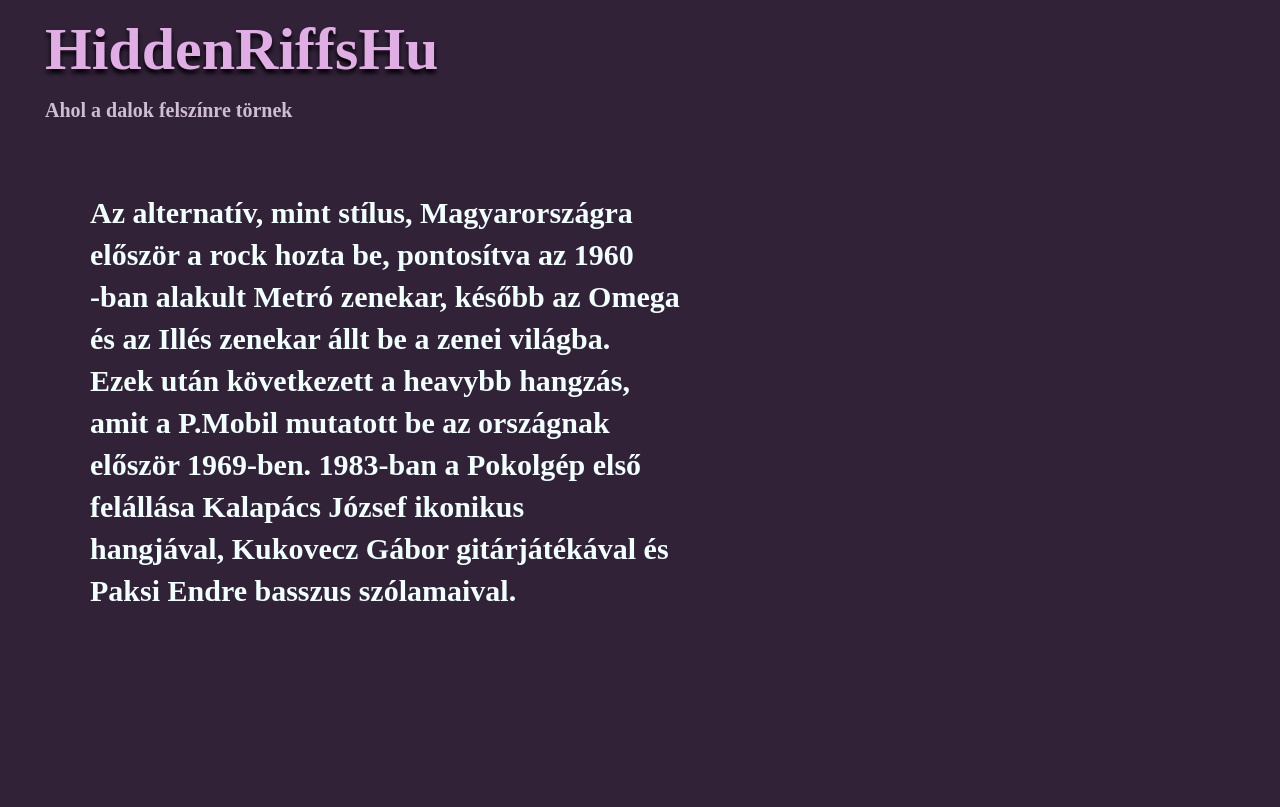
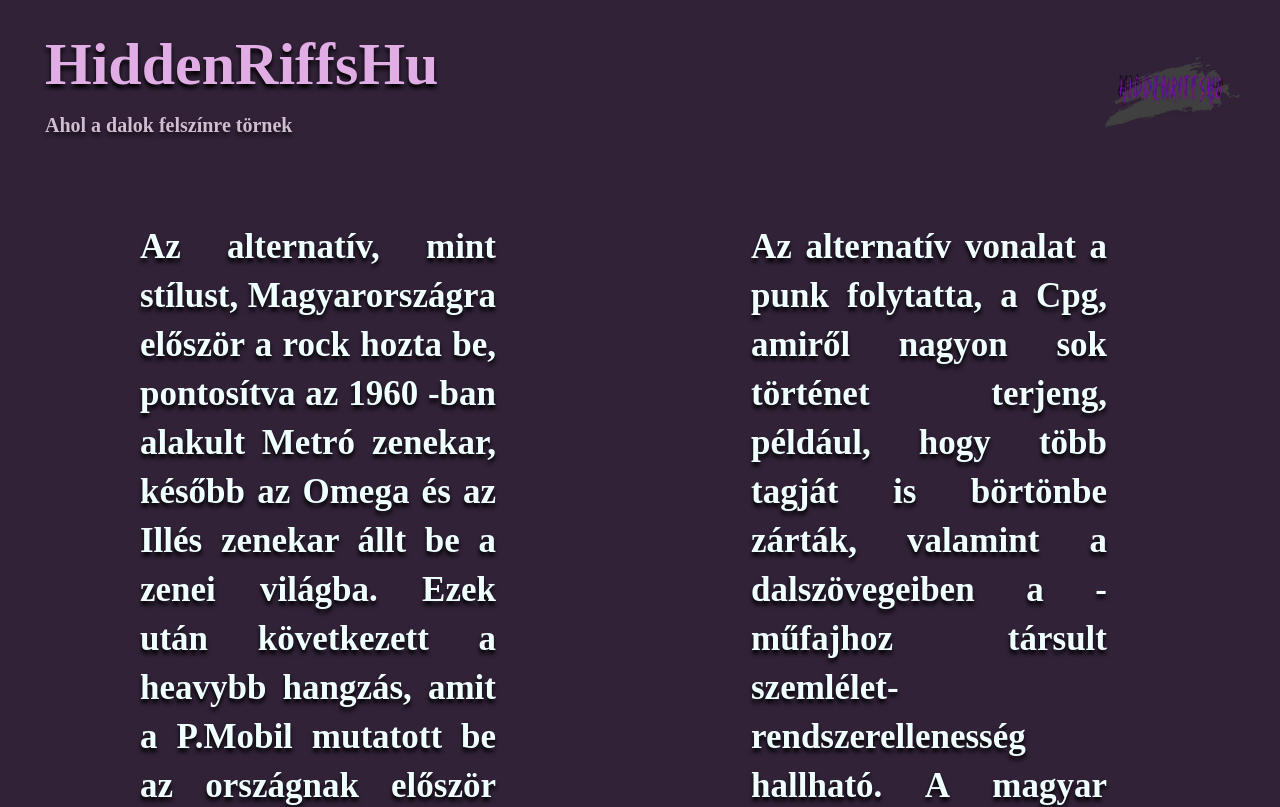
Before and after one commit to Gresi17/Vizsga, a website: page html/rolunk.html in a window 1280 px wide. Shown: the top 807 px of the page. Drawn offline with Linux system fonts and the light colour scheme; a web font is replaced by a local one.

Commit message:
rolunk es fooldal

```diff
--- a/css/main.css
+++ b/css/main.css
@@ -6,14 +6,15 @@
   background-image: url(../vektorok/Főoldal_Vektor.png);
   background-size: cover;
   background-attachment: fixed;
-  margin: 0;
-  height: 100vh;
+  /*height: 100vh;*/
+  margin-left: 30px;
 }
 
 h1 {
   color: rgb(225, 173, 229);
   font-size: 60px;
   margin: 15px;
+  margin-top: 30px;
   text-shadow: 0px 4px 4px rgb(0, 0, 0);
 }
 
@@ -21,24 +22,44 @@
   color: rgb(208, 189, 207);
   font-size: 20px;
   margin: 15px;
+  text-shadow: 0px 4px 4px rgba(0, 0, 0, 0.637);
 }
 
 button {
   background-color: rgb(69, 38, 83);
   box-shadow: 3px 6px 0px rgb(0, 0, 0, 40%);
-  width: 200px;
-  height: 50px;
+  width: 270px;
+  height: 83px;
   margin: 20px;
   border: 10px rgb(46, 30, 54);
   border-radius: 12px;
-  font-size: 20px;
+  font-weight: bolder;
+  font-size: 25px;
 }
 
 #buttons {
-  width: 500px;
-  margin-top: 50px;
+  width: 700px;
+  margin-top: 80px;
+  margin-left: 20px;
+  margin-right: 20px;
 }
 
-img {
-  justify-content: right;
+.logo {
+  position: fixed;
+  top: 10px;
+  right: 10px;
+  width: 200px;
 }
+
+.elerhetoseg {
+    position: fixed;
+    bottom: 0;
+    left: 0;
+    padding: 15px;
+    color: white;
+    font-size: 20px;
+    margin-left: 50px;
+    margin-bottom: 25px;
+    text-shadow: 0px 4px 4px rgba(0, 0, 0, 0.658);
+
+}
--- a/css/rolunk.css
+++ b/css/rolunk.css
@@ -7,10 +7,12 @@
   margin-left: 30px;
 }
 
+
 h1 {
   color: rgb(225, 173, 229);
   font-size: 60px;
   margin: 15px;
+  margin-top: 30px;
   text-shadow: 0px 4px 4px rgb(0, 0, 0);
 }
 
@@ -18,16 +20,43 @@
   color: rgb(208, 189, 207);
   font-size: 20px;
   margin: 15px;
+  text-shadow: 0px 4px 4px rgba(0, 0, 0, 0.637);
 }
 
 p {
-    font-size: 30px;
+    font-size: 35px;
     color: azure;
     font-weight: bolder;
-    margin-left: 50px;
+    margin-left: 100px;
     margin-top: 60px;
     line-height: 1.4;
     text-align: left;
     padding: 10px;
     text-align: justify;
+    text-shadow: 0px 4px 4px rgb(0, 0, 0);
+    z-index: 2;
+    position: relative;
 }
+
+.flex-container {
+  display: flex;
+  gap: 135px;
+  align-items: flex-start;
+  margin-right: 155px;
+}
+
+.oszlop {
+  flex: 1;
+}
+
+.oszlop p {
+    text-align: justify;
+    text-justify: inter-word;
+}
+
+.logo {
+  position: fixed;
+  top: 10px;
+  right: 10px;
+  width: 200px;
+}
--- a/html/rolunk.html
+++ b/html/rolunk.html
@@ -3,7 +3,7 @@
   <head>
     <meta charset="UTF-8" />
     <meta name="viewport" content="width=device-width, initial-scale=1.0" />
-    <title>Underground | Főoldal</title>
+    <title>Underground | Története</title>
     <link rel="stylesheet" href="../css/rolunk.css" />
     <link
       href="https://fonts.googleapis.com/css?family=jaini Purva"
@@ -11,22 +11,42 @@
     />
   </head>
   <body>
+
     <div>
         <h1>HiddenRiffsHu</h1>
         <h3>Ahol a dalok felszínre törnek</h3>
     </div>
+    <img src="../Logo.png" alt="Logó" class="logo">
+    <div class="flex-container">
+      <div class="oszlop">
+        <p>
+        Az alternatív, mint stílust, Magyarországra
+        először a rock hozta be, pontosítva az 1960
+        -ban alakult Metró zenekar, később az Omega
+        és az Illés zenekar állt be a zenei világba.
+        Ezek után következett a heavybb hangzás,
+        amit a P.Mobil mutatott be az országnak
+        először 1969-ben. 1983-ban a Pokolgép első
+        felállása Kalapács József ikonikus
+        hangjával, Kukovecz Gábor gitárjátékával és
+        Paksi Endre basszus szólamaival.
+        </p>
+      </div>
+      <div class="oszlop">
+         <p>
+      Az alternatív vonalat a punk folytatta, a Cpg,
+      amiről nagyon sok történet terjeng, például,
+      hogy több tagját is börtönbe zárták, valamint
+      a dalszövegeiben a -műfajhoz társult
+      szemlélet- rendszerellenesség hallható.
+      A magyar alter volt az utolsó műfaj a stílus
+      magyar kultúrájában. Az Európa kiadó
+      elterjettebb, viszont előtte egy évvel alakult
+      meg az UHR.
+          </p>
+      </div>
+    </div>
 
-    <p>
-        Az alternatív, mint stílus, Magyarországra <br>
-        először a rock hozta be, pontosítva az 1960 <br>
-        -ban alakult Metró zenekar, később az Omega <br> és az Illés zenekar állt be a zenei világba. <br>
-        Ezek után következett a heavybb hangzás, <br>
-        amit a P.Mobil mutatott be az országnak <br>
-        először 1969-ben. 1983-ban a Pokolgép első <br>
-        felállása Kalapács József ikonikus <br>
-        hangjával, Kukovecz Gábor gitárjátékával és <br>
-        Paksi Endre basszus szólamaival.
-    </p>
 
 
   </body>
```
Also changed, not shown: html/index.html (+8 -1 lines), vektorok/Vector_9-removebg-preview.png (added).
